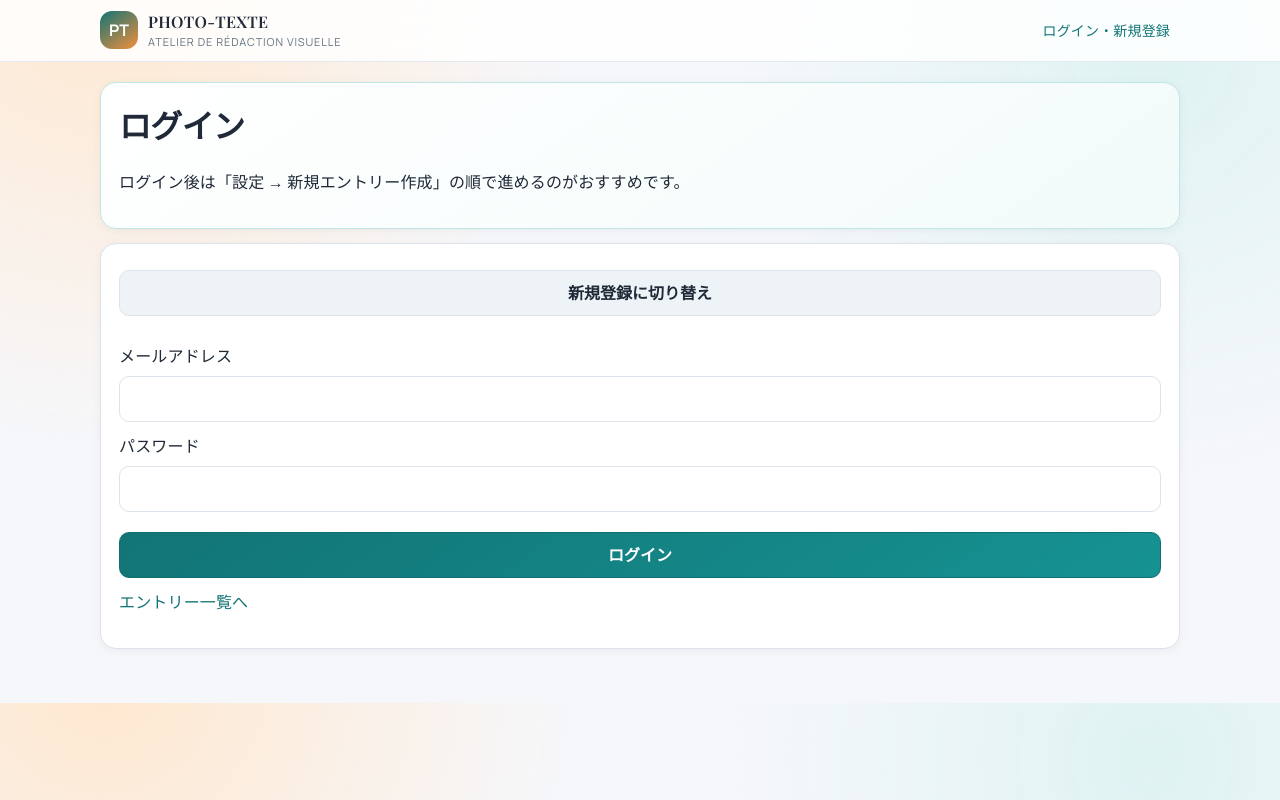
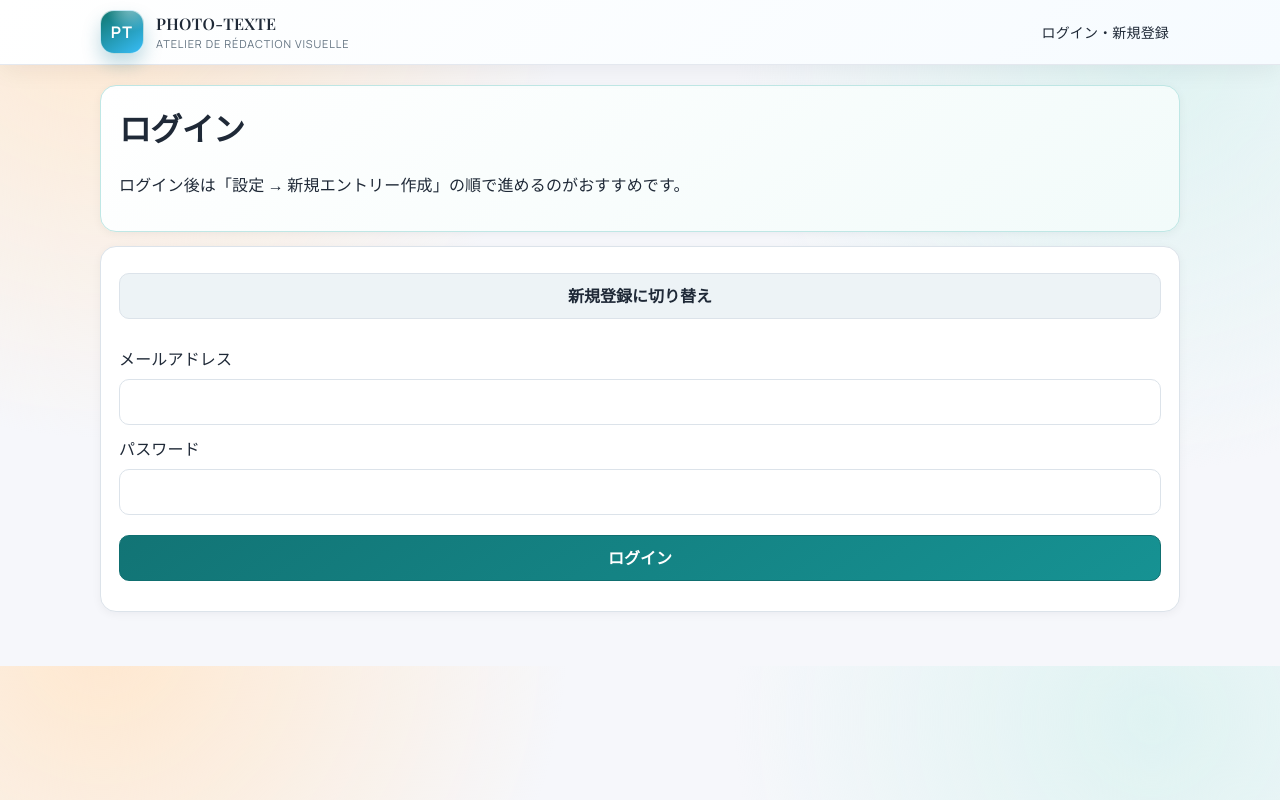
Before and after one commit to mani1261790/PHOTO-TEXTE, a Next.js app: page /login in a window 1280 px wide. Built offline with nearby package versions, Linux system fonts and the light colour scheme.

Commit message:
Adjust login flow and header

```diff
--- a/app/globals.css
+++ b/app/globals.css
@@ -77,8 +77,9 @@ p {
   top: 0;
   z-index: 50;
   backdrop-filter: blur(12px);
-  background: #ffffffd9;
+  background: linear-gradient(135deg, #ffffff 0%, #f6fbff 100%);
   border-bottom: 1px solid #e4e8ef;
+  box-shadow: 0 6px 24px rgba(15, 23, 42, 0.06);
 }
 
 .topnav-inner {
@@ -94,7 +95,7 @@ p {
 .brand {
   display: inline-flex;
   align-items: center;
-  gap: 10px;
+  gap: 12px;
   color: var(--theme-ink);
   text-decoration: none;
 }
@@ -118,14 +119,30 @@ p {
 }
 
 .brand-mark {
-  width: 38px;
-  height: 38px;
-  border-radius: 12px;
+  width: 44px;
+  height: 44px;
+  border-radius: 14px;
   display: inline-grid;
   place-items: center;
   font-weight: 700;
   color: #fff;
-  background: linear-gradient(145deg, var(--theme-primary), var(--theme-accent));
+  letter-spacing: 0.08em;
+  background: linear-gradient(145deg, #0f766e, #38bdf8);
+  border: 1px solid rgba(255, 255, 255, 0.7);
+  box-shadow: 0 10px 18px rgba(14, 116, 144, 0.25);
+  position: relative;
+  overflow: hidden;
+}
+
+.brand-mark::after {
+  content: '';
+  position: absolute;
+  width: 140%;
+  height: 140%;
+  top: -80%;
+  right: -40%;
+  background: radial-gradient(circle, rgba(255, 255, 255, 0.55), transparent 60%);
+  opacity: 0.8;
 }
 
 .topnav-links {
@@ -135,14 +152,26 @@ p {
   font-size: 14px;
 }
 
-.topnav-links a {
+.topnav-links a,
+.topnav-links button {
   padding: 6px 10px;
   border-radius: 999px;
+  font: inherit;
+  color: inherit;
+  background: transparent;
+  border: 1px solid transparent;
+  cursor: pointer;
+  width: auto;
 }
 
-.topnav-links a:hover {
+.topnav-links a:hover,
+.topnav-links button:hover {
   background: #eff4f7;
   text-decoration: none;
+}
+
+.topnav-action {
+  border-color: #d5dee9;
 }
 
 .card {
--- a/app/login/page.tsx
+++ b/app/login/page.tsx
@@ -1,10 +1,15 @@
 'use client';
 
-import Link from 'next/link';
 import { useRouter } from 'next/navigation';
 import { FormEvent, useState } from 'react';
 
+import { apiFetch } from '@/lib/api/fetcher';
 import { setAccessToken } from '@/lib/auth/token-store';
+
+type ProfileCheck = {
+  created_at: string | null;
+  updated_at: string | null;
+};
 
 export default function LoginPage() {
   const router = useRouter();
@@ -13,6 +18,18 @@ export default function LoginPage() {
   const [password, setPassword] = useState('');
   const [displayName, setDisplayName] = useState('');
   const [error, setError] = useState<string | null>(null);
+
+  async function routeAfterLogin() {
+    try {
+      const profile = await apiFetch<ProfileCheck>('/api/me');
+      const hasConfigured = Boolean(
+        profile?.created_at && profile?.updated_at && profile.created_at !== profile.updated_at
+      );
+      router.push(hasConfigured ? '/entries' : '/settings');
+    } catch (err) {
+      router.push('/settings');
+    }
+  }
 
   async function onSubmit(e: FormEvent) {
     e.preventDefault();
@@ -45,7 +62,7 @@ export default function LoginPage() {
     }
 
     setAccessToken(json.access_token);
-    router.push('/settings');
+    await routeAfterLogin();
   }
 
   return (
@@ -97,9 +114,6 @@ export default function LoginPage() {
           <button type="submit">{mode === 'login' ? 'ログイン' : 'アカウント作成'}</button>
         </form>
         {error ? <p className="error">{error}</p> : null}
-        <p>
-          <Link href="/entries">エントリー一覧へ</Link>
-        </p>
       </div>
     </div>
   );
--- a/components/TopNav.tsx
+++ b/components/TopNav.tsx
@@ -1,11 +1,13 @@
 'use client';
 
 import Link from 'next/link';
+import { useRouter } from 'next/navigation';
 import { useEffect, useState } from 'react';
 
-import { getAccessToken } from '@/lib/auth/token-store';
+import { clearAccessToken, getAccessToken } from '@/lib/auth/token-store';
 
 export function TopNav() {
+  const router = useRouter();
   const [isAuthed, setIsAuthed] = useState(false);
 
   useEffect(() => {
@@ -14,6 +16,12 @@ export function TopNav() {
     window.addEventListener('storage', syncAuth);
     return () => window.removeEventListener('storage', syncAuth);
   }, []);
+
+  const handleLogout = () => {
+    clearAccessToken();
+    setIsAuthed(false);
+    router.push('/login');
+  };
 
   return (
     <header className="topnav">
@@ -32,6 +40,9 @@ export function TopNav() {
             <>
               <Link href="/entries">エントリー一覧</Link>
               <Link href="/settings">設定</Link>
+              <button type="button" className="topnav-action" onClick={handleLogout}>
+                ログアウト
+              </button>
             </>
           ) : (
             <Link href="/login">ログイン・新規登録</Link>
```
